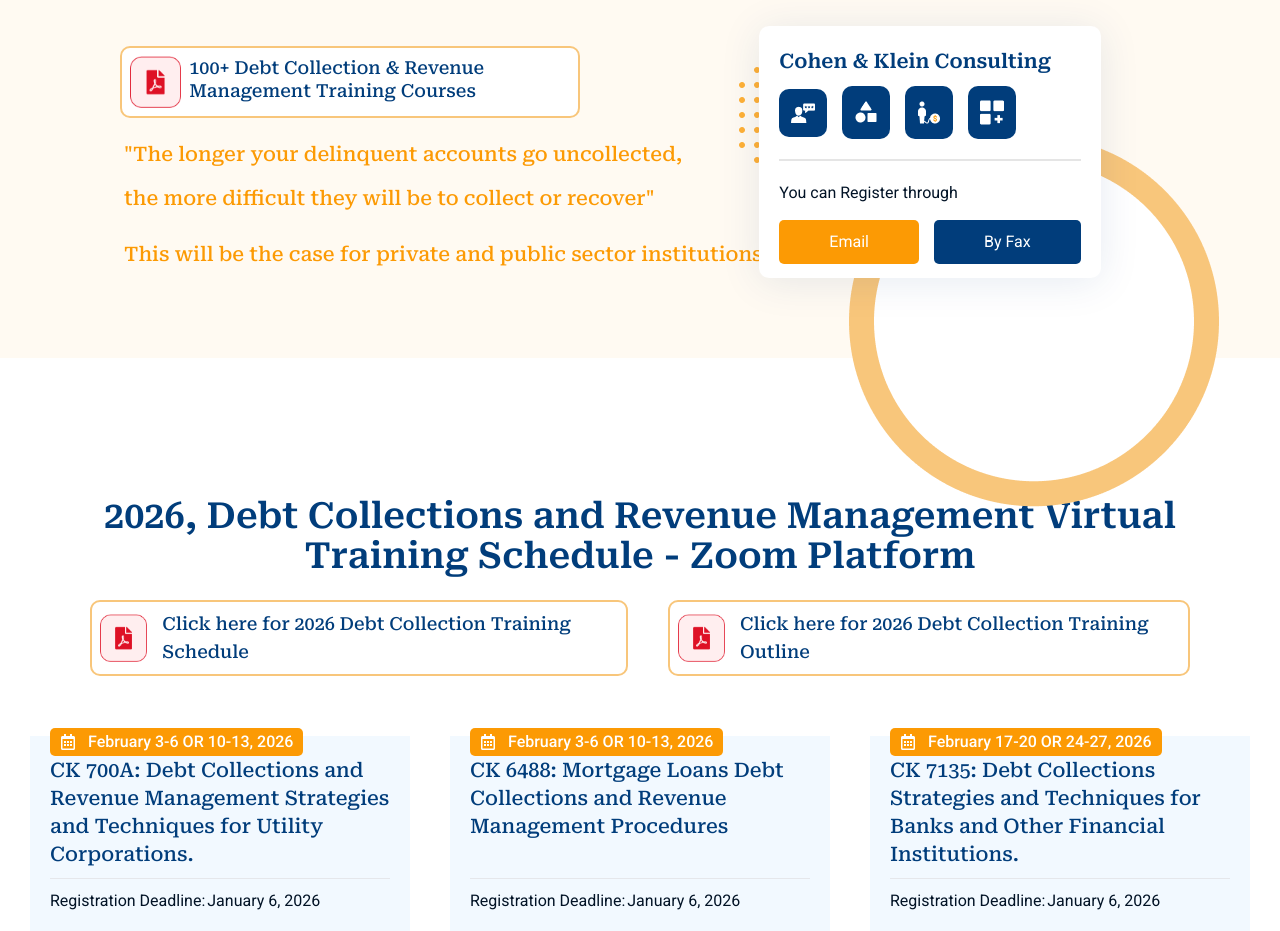
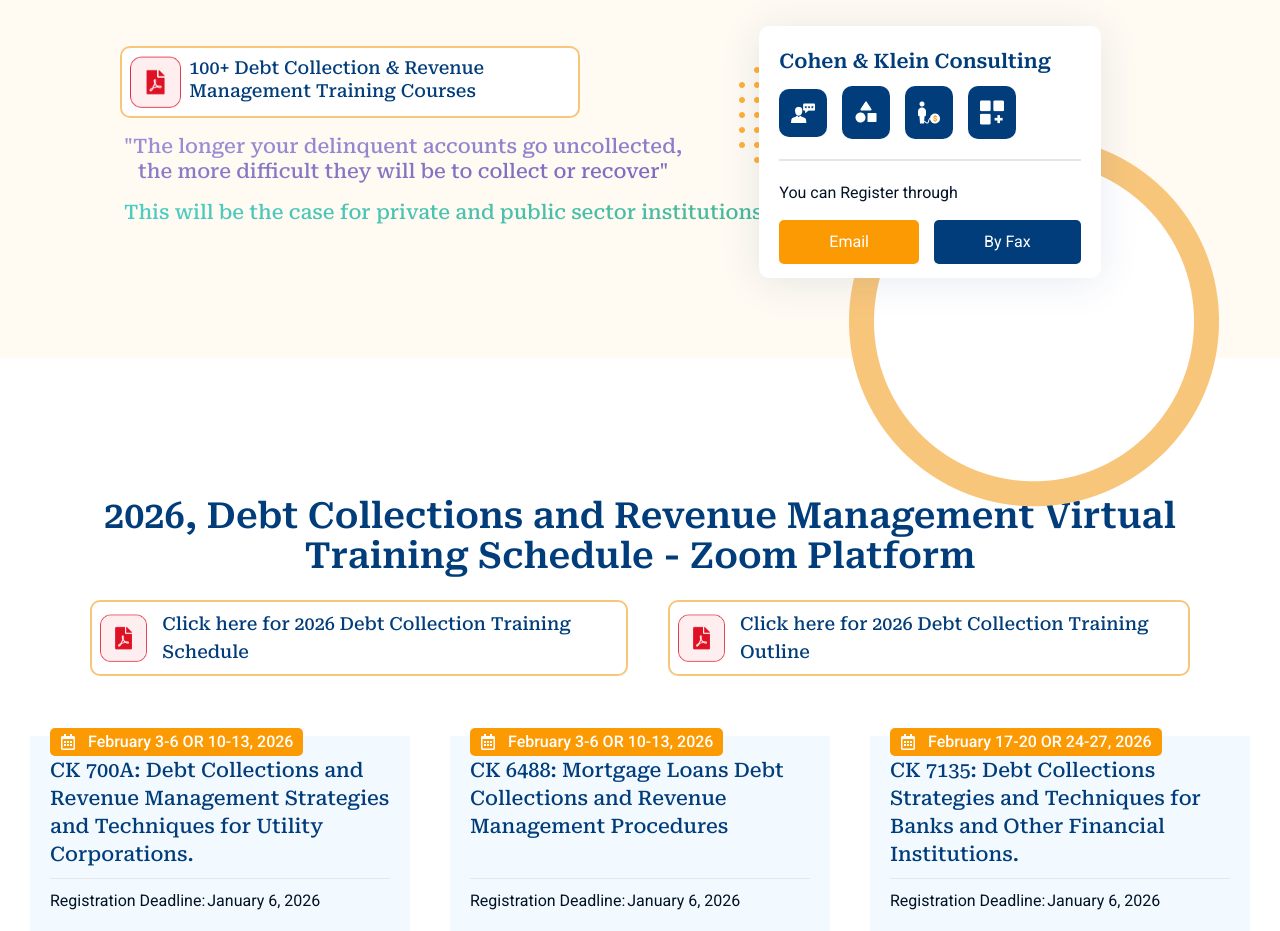
Before and after one commit to rishabh4614/cohenandklein, a React (Vite) app: page / in a window 1280 px wide. Shown: the part 1680-2611 px from the top of the page. Built offline with nearby package versions, Linux system fonts and the light colour scheme.

Commit message:
color changed

```diff
--- a/src/Components/Testimonial/Testimonial.jsx
+++ b/src/Components/Testimonial/Testimonial.jsx
@@ -224,18 +224,15 @@ const Testimonial = () => {
             </div>
           </div>
          <div className="flex flex-col gap-4 2xl:max-w-[510px] max-w-[460px] lg:ml-[60px] mt-4 px-1">
-          <p className="text-secondary 2xl:text-2xl lg:text-xl sm:text-base text-xs font-medium roboto-serif-font
-            max-w-[800px] whitespace-nowrap text-center mx-auto lg:leading-10 sm:leading-8 leading-6">
-            "The longer your delinquent accounts go uncollected,
-          </p>
-          <p className="-mt-3 text-secondary 2xl:text-2xl lg:text-xl sm:text-base text-xs font-medium roboto-serif-font
-            max-w-[800px] whitespace-nowrap text-center mx-auto lg:leading-10 sm:leading-8 leading-6">
-            the more difficult they will be to collect or recover"
-          </p>
-          <p className="text-secondary 2xl:text-2xl lg:text-xl sm:text-base text-xs font-medium roboto-serif-font
-            max-w-[800px] whitespace-nowrap text-center mx-auto lg:leading-10 sm:leading-8 leading-6">
-            This will be the case for private and public sector institutions.
-          </p>
+        <p className="text-secondary 2xl:text-2xl lg:text-xl sm:text-base text-xs font-medium roboto-serif-font
+        text-center mx-auto leading-tight whitespace-nowrap">
+          <span style={{ background: 'linear-gradient(135deg, #9b8fd4, #7c6bbf)', WebkitBackgroundClip: 'text', WebkitTextFillColor: 'transparent', backgroundClip: 'text' }}>
+        "The longer your delinquent accounts go uncollected, <br />the more difficult they will be to collect or recover"
+      </span>
+        </p>
+          <p style={{ background: 'linear-gradient(135deg, #4ecdc4, #45b89a)', WebkitBackgroundClip: 'text', WebkitTextFillColor: 'transparent', backgroundClip: 'text' }} className="text-secondary 2xl:text-2xl lg:text-xl sm:text-base text-xs font-medium roboto-serif-font text-center mx-auto leading-tight whitespace-nowrap">
+  This will be the case for private and public sector institutions.
+</p>
         </div>
         </div>
 
```
